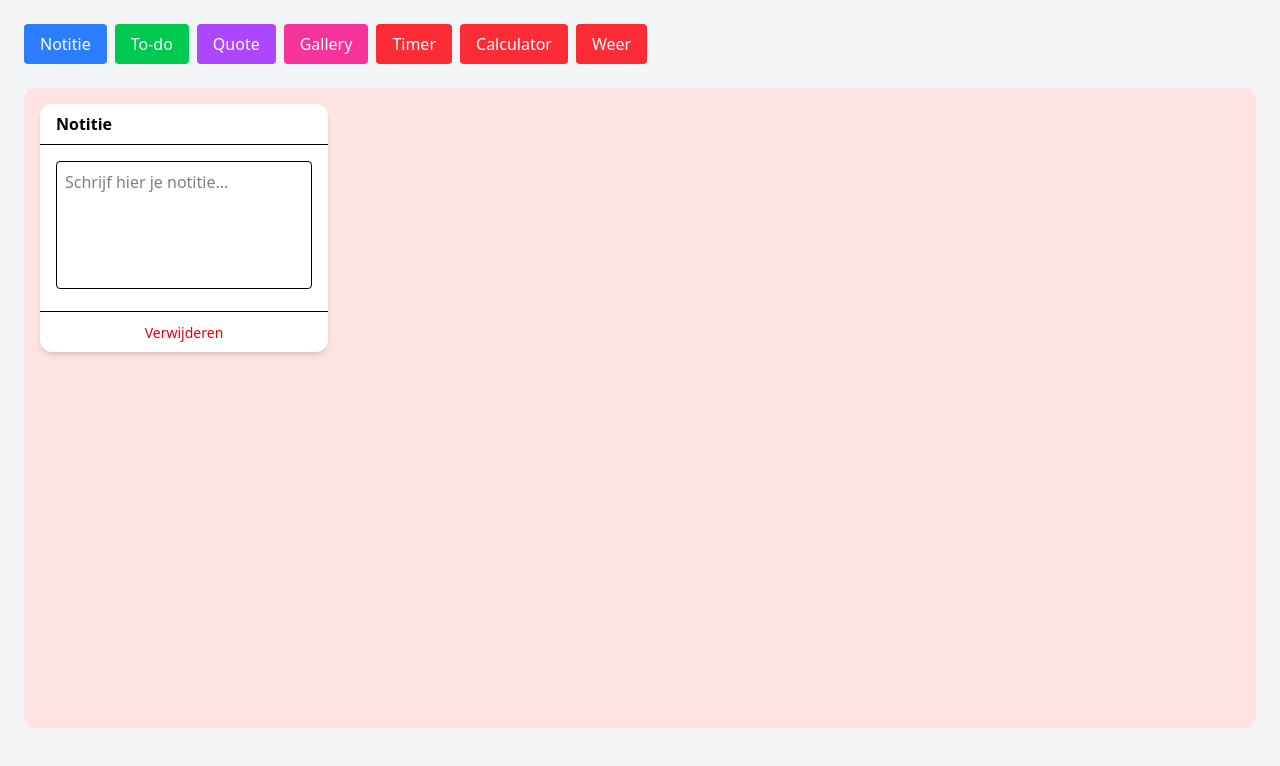
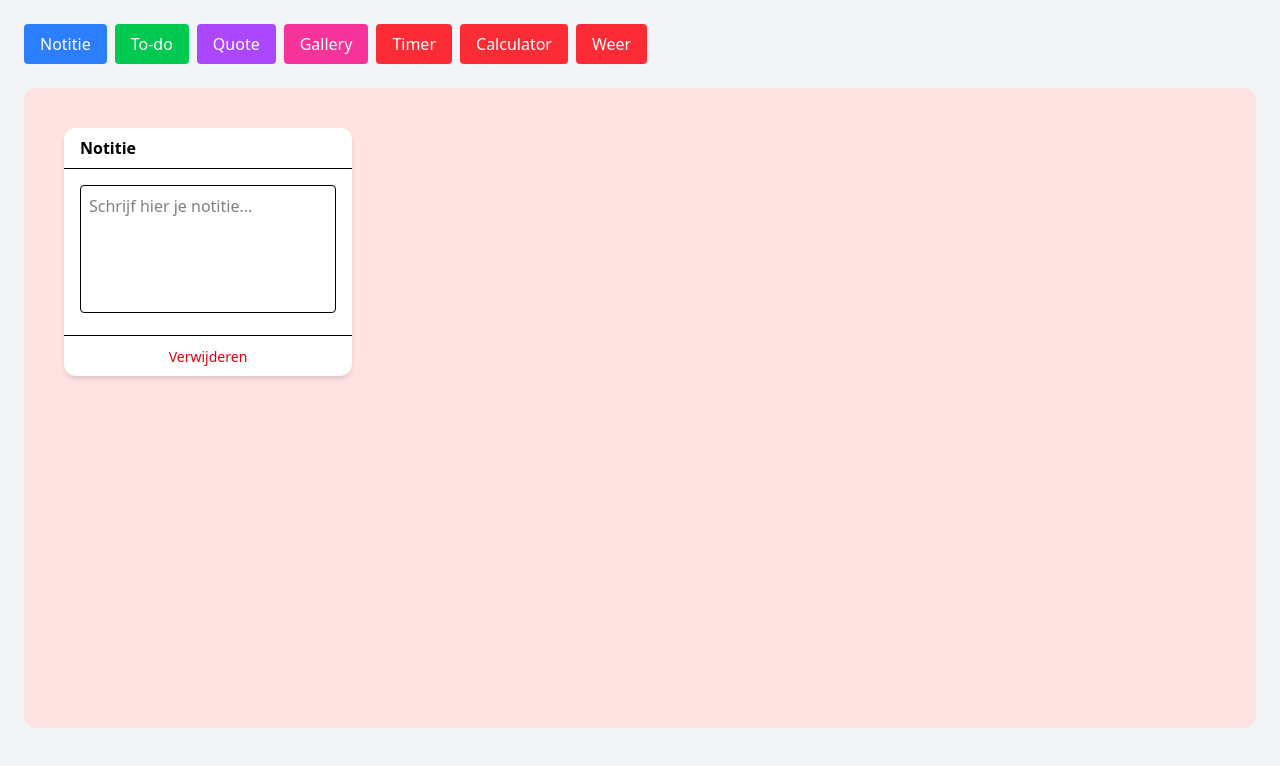
Before and after one commit to decoolesabri/innovatieproject-sabri, a React (Vite) app: page / in a window 1280 px wide. Both pictures are taken after a click on the button "Notitie". Shown: the top 766 px of the page. Built offline with nearby package versions, Linux system fonts and the light colour scheme.

Commit message:
Add draggable functionality to Board cards
Cards on the Board can now be dragged and repositioned using mouse events. Each card tracks its x, y, and z coordinates for placement and stacking order. The Board component manages dragging state and updates card positions accordingly.

```diff
--- a/src/components/Board.jsx
+++ b/src/components/Board.jsx
@@ -11,6 +11,8 @@ import WeatherCard from "./Card/WeatherCard";
 
 export default function Board() {
     const [cards, setCards] = useState([]);
+    const [draggingId, setDraggingId] = useState(null);
+    const [offset, setOffset] = useState({ x: 0, y: 0 });
 
     function addCard(type) {
         setCards((prevCards) => [
@@ -18,6 +20,9 @@ export default function Board() {
             {
                 id: Date.now(),
                 type: type,
+                x: 40 + prevCards.length * 20,
+                y: 40 + prevCards.length * 20,
+                z: prevCards.length + 1,
             },
         ]);
     }
@@ -90,10 +95,51 @@ export default function Board() {
 
             <div
                 className="relative w-full min-h-[80vh] bg-red-100 rounded-xl p-4 overflow-hidden"
+                onMouseMove={(e) => {
+                    if (draggingId === null) return;
+
+                    setCards((prevCards) =>
+                        prevCards.map((card) =>
+                            card.id === draggingId
+                                ? {
+                                    ...card,
+                                    x: e.clientX - offset.x,
+                                    y: e.clientY - offset.y,
+                                }
+                                : card
+                        )
+                    );
+                }}
+                onMouseUp={() => setDraggingId(null)}
             >
                 {cards.map((card) => (
-                    <div key={card.id}>
-                    {renderCard(card)}
+                    <div
+                        key={card.id}
+                        className="absolute cursor-move"
+                        style={{
+                            left: card.x,
+                            top: card.y,
+                            zIndex: card.z,
+                        }}
+                        onMouseDown={(e) => {
+                            setDraggingId(card.id);
+
+                            setOffset({
+                                x: e.clientX - card.x,
+                                y: e.clientY - card.y,
+                            });
+
+                            setCards((prevCards) => {
+                                const maxZ = Math.max(...prevCards.map((c) => c.z));
+                                return prevCards.map((c) =>
+                                    c.id === card.id
+                                        ? { ...c, z: maxZ + 1 }
+                                        : c
+                                );
+                            });
+                        }}
+                    >
+                        {renderCard(card)}
                     </div>
                 ))}
             </div>
```
